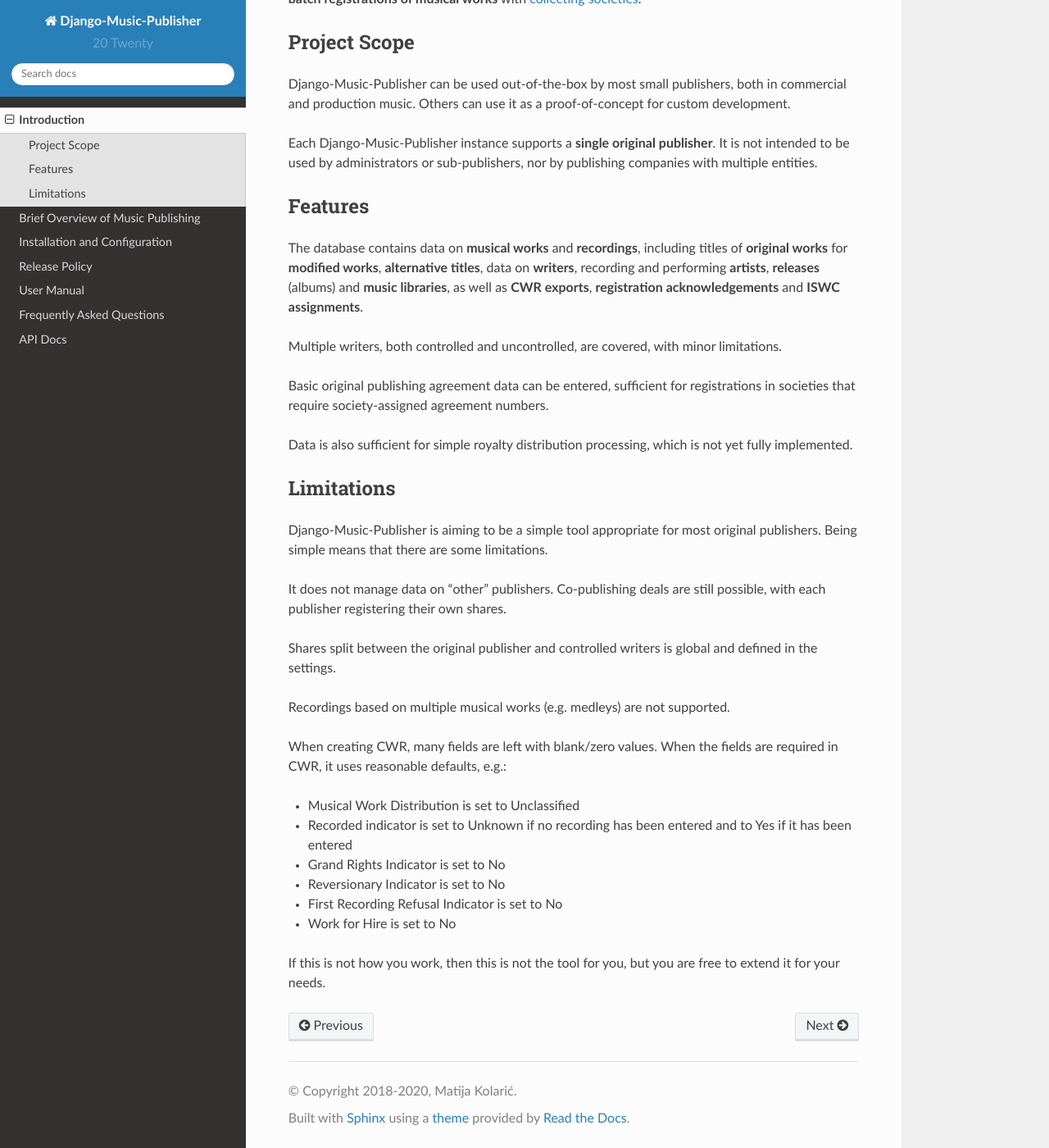
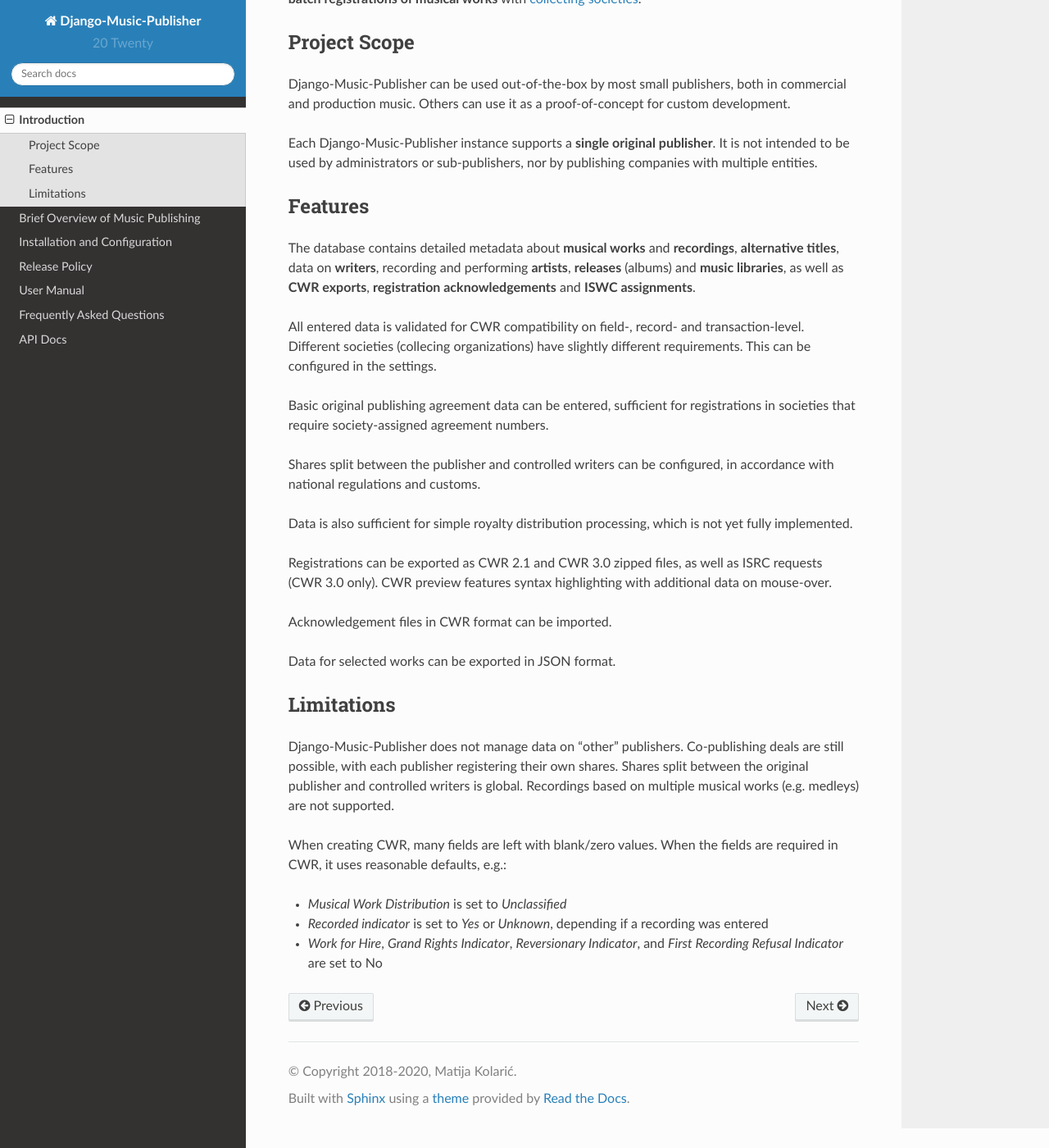
Before and after one commit to matijakolaric-com/django-music-publisher, a Sphinx documentation site: the page built from docs/introduction.rst, in a window 1280 px wide and 1400 px high, scrolled down 293 px. Shown: the whole window at 82% size. Built offline with Sphinx 7.4.7 and the Read the Docs theme 2.0.0, drawn with Linux system fonts in a browser that asks for light colours.

Commit message:
documentation updates

```diff
--- a/docs/introduction.rst
+++ b/docs/introduction.rst
@@ -16,32 +16,37 @@
 Features
 +++++++++++++++++++++++++++++++++++++++++++++++++++++++++++++++++++++++++++++++
 
-The database contains data on **musical works** and **recordings**, including titles of **original works** for **modified works**, **alternative titles**, data on **writers**, recording and performing **artists**, **releases** (albums) and **music libraries**, as well as **CWR exports**, **registration acknowledgements** and **ISWC assignments**.
+The database contains detailed metadata about **musical works** and **recordings**, **alternative titles**, data on
+**writers**, recording and performing **artists**, **releases** (albums) and **music libraries**, as well as
+**CWR exports**, **registration acknowledgements** and **ISWC assignments**.
 
-Multiple writers, both controlled and uncontrolled, are covered, with minor limitations.
+All entered data is validated for CWR compatibility on field-, record- and transaction-level. Different societies
+(collecing organizations) have slightly different requirements. This can be configured in the settings.
 
-Basic original publishing agreement data can be entered, sufficient for registrations in societies that require society-assigned agreement numbers.
+Basic original publishing agreement data can be entered, sufficient for registrations in societies that require
+society-assigned agreement numbers.
+
+Shares split between the publisher and controlled writers can be configured, in accordance with national regulations
+and customs.
 
 Data is also sufficient for simple royalty distribution processing, which is not yet fully implemented.
+
+Registrations can be exported as CWR 2.1 and CWR 3.0 zipped files, as well as ISRC requests (CWR 3.0 only).
+CWR preview features syntax highlighting with additional data on mouse-over.
+
+Acknowledgement files in CWR format can be imported.
+
+Data for selected works can be exported in JSON format.
 
 Limitations
 ++++++++++++++++++++++++++++++++++++++++++++++++++++++++++++++++++++++++++++++++++++++
 
-Django-Music-Publisher is aiming to be a simple tool appropriate for most original publishers. Being simple means that there are some limitations.
-
-It does not manage data on "other" publishers. Co-publishing deals are still possible, with each publisher registering their own shares.
-
-Shares split between the original publisher and controlled writers is global and defined in the settings.
-
+Django-Music-Publisher does not manage data on "other" publishers. Co-publishing deals are still possible, with each
+publisher registering their own shares. Shares split between the original publisher and controlled writers is global.
 Recordings based on multiple musical works (e.g. medleys) are not supported.
 
 When creating CWR, many fields are left with blank/zero values. When the fields are required in CWR, it uses reasonable defaults, e.g.:
 
-* Musical Work Distribution is set to Unclassified
-* Recorded indicator is set to Unknown if no recording has been entered and to Yes if it has been entered
-* Grand Rights Indicator is set to No
-* Reversionary Indicator is set to No
-* First Recording Refusal Indicator is set to No
-* Work for Hire is set to No
-
-If this is not how you work, then this is not the tool for you, but you are free to extend it for your needs.
+* *Musical Work Distribution* is set to *Unclassified*
+* *Recorded indicator* is set to *Yes* or *Unknown*, depending if a recording was entered
+* *Work for Hire*, *Grand Rights Indicator*, *Reversionary Indicator*, and *First Recording Refusal Indicator* are set to No
```
